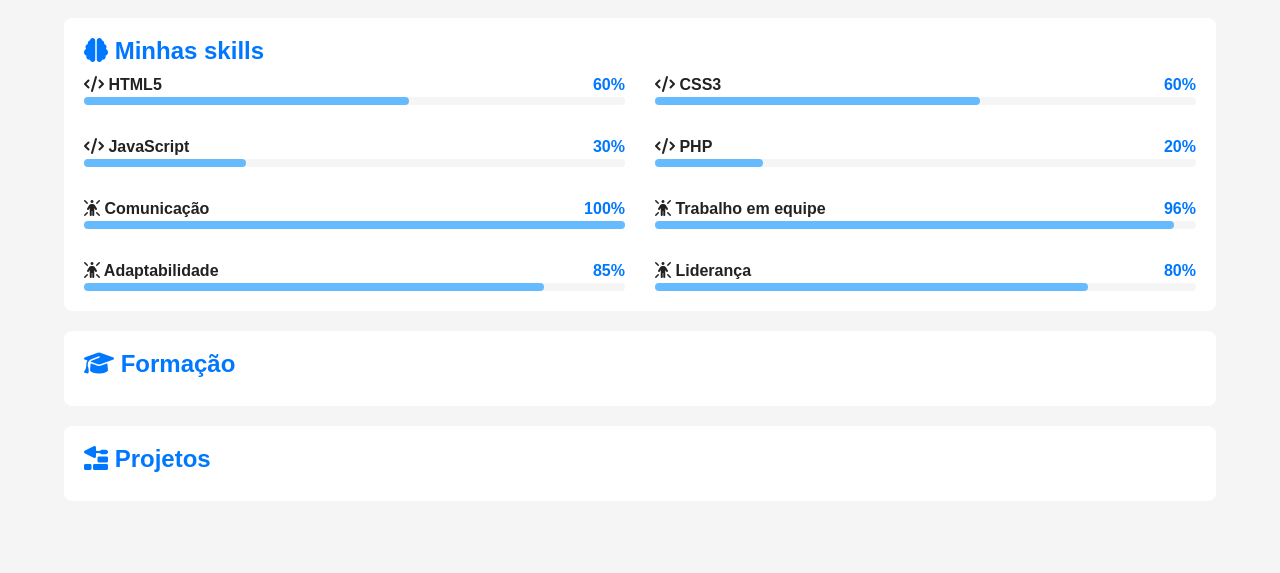
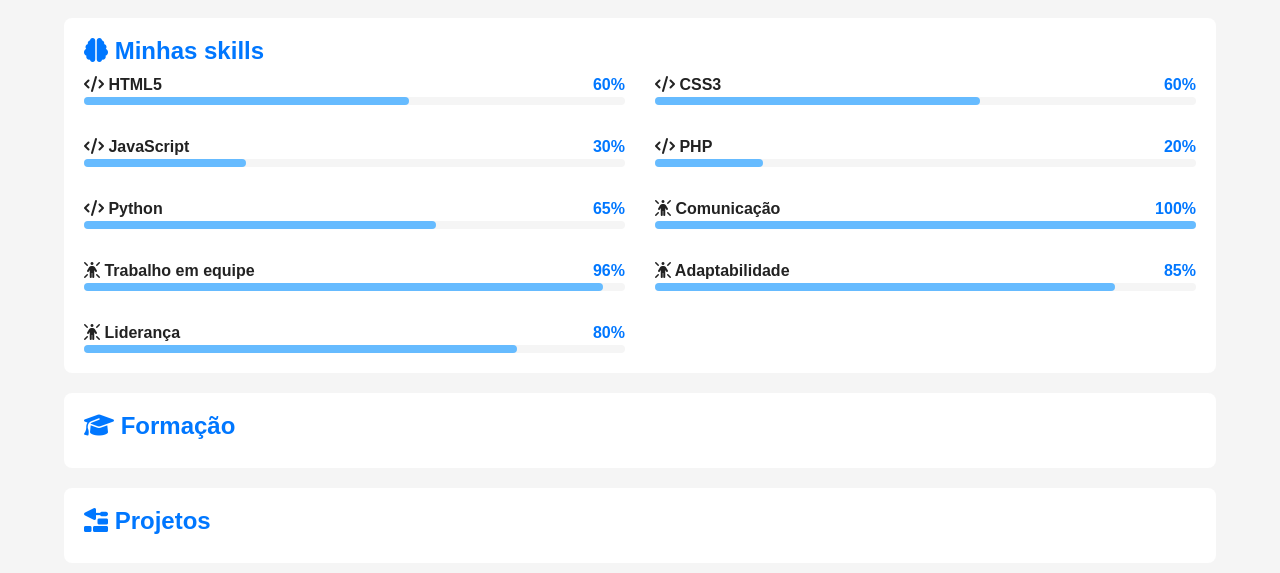
Before and after one commit to leticiakaren2015/projeto-portfolio, a plain HTML site: page index.html in a window 1280 px wide. Shown: the part 1193-1766 px from the top of the page. Before the commit the page ends 1714 px from the top, so only its background shows below. Drawn offline with Linux system fonts and the light colour scheme.

Commit message:
Add mais skills

```diff
--- a/index.html
+++ b/index.html
@@ -108,6 +108,21 @@
                     <div class="item">
                         <div class="info">
                             <span class="nome">
+                                <i class="fa-solid fa-code"></i> Python
+                            </span>
+                            <span class="porcent">
+                                65%
+                            </span>
+                        </div>
+                        <div class="barra">
+                            <div class="progresso" style="width: 65%;">
+                            </div>
+                        </div>
+                    </div>
+
+                    <div class="item">
+                        <div class="info">
+                            <span class="nome">
                                 <i class="fa-solid fa-person-rays"></i> Comunicação
                             </span>
                             <span class="porcent">
```
Also changed, not shown: 1 other file.
